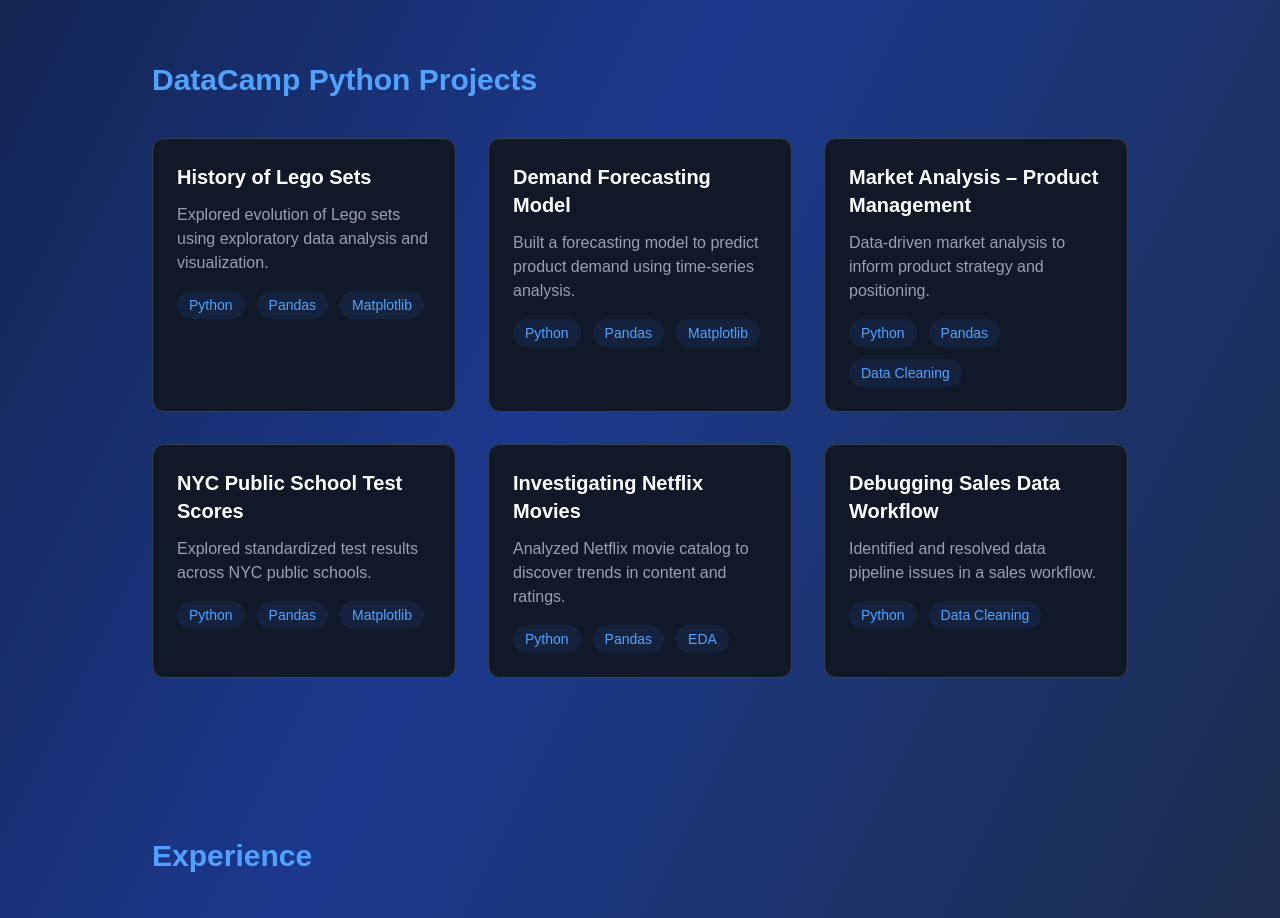
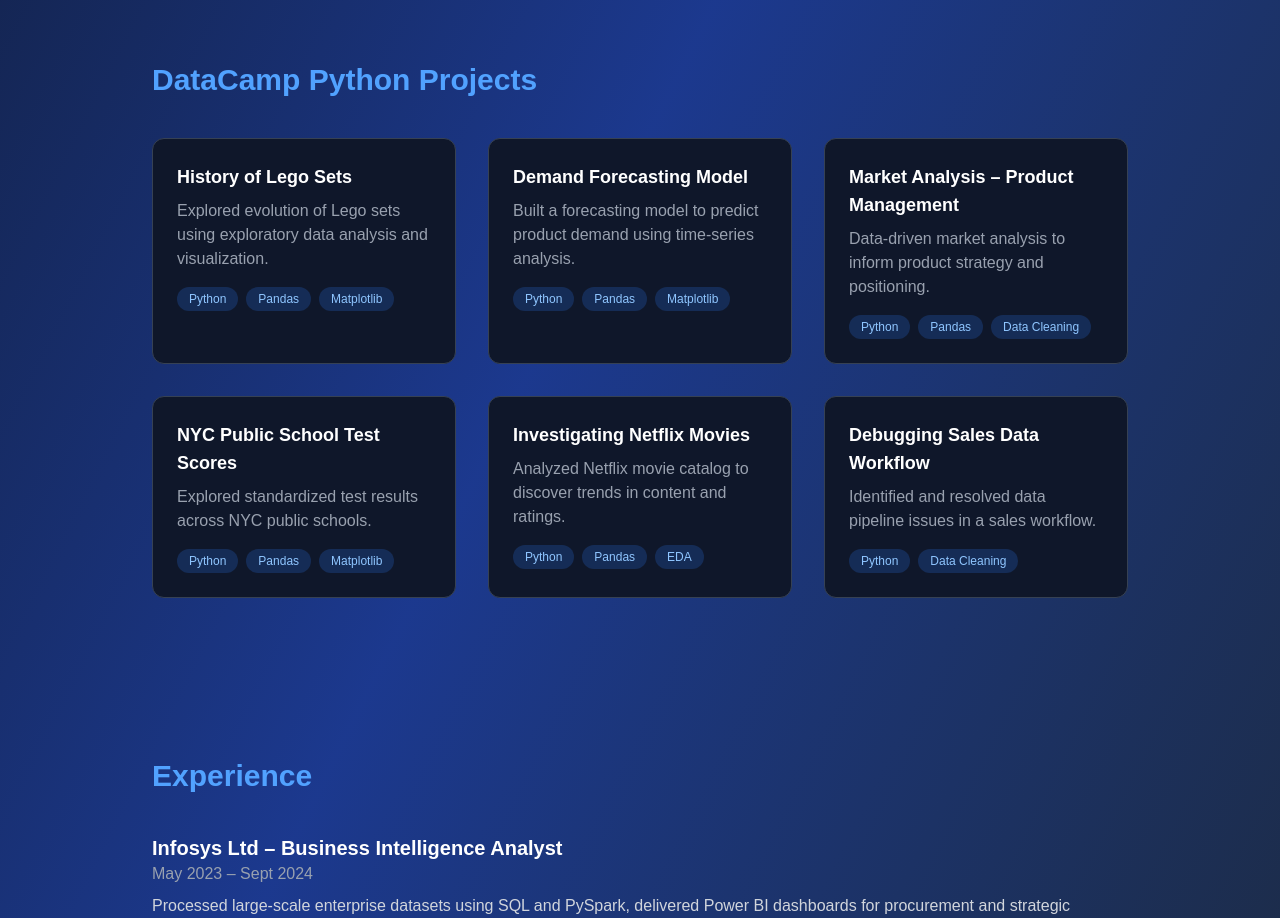
Before and after one commit to harithagm2419/haritha-portfolio_1, a Next.js app: page / in a window 1280 px wide. Shown: the part 1120-2038 px from the top of the page. Built offline with nearby package versions, Linux system fonts and the light colour scheme.

Commit message:
Update page.tsx

```diff
--- a/app/page.tsx
+++ b/app/page.tsx
@@ -193,28 +193,26 @@
   return (
     <div
       onClick={() => setOpen(!open)}
-      className="cursor-pointer bg-[#111827] p-6 rounded-xl border border-gray-700 transition-all duration-300 hover:scale-105 hover:border-blue-500"
+      className="bg-[#0f172a] p-6 rounded-xl border border-gray-700 hover:border-blue-400 transition cursor-pointer"
     >
-      <h3 className="text-xl font-semibold text-white mb-3">
-        {title}
-      </h3>
+      <h3 className="text-white font-semibold text-lg">{title}</h3>
 
-      <p className="text-gray-400 mb-4">
-        {description}
-      </p>
+      <p className="text-gray-400 mt-2">{description}</p>
 
       {open && (
-        <div className="mt-4 border-t border-gray-700 pt-4 animate-fadeIn">
-          <p className="text-blue-400 font-medium mb-2">Approach:</p>
-          <p className="text-gray-400 text-sm">{approach}</p>
+        <div className="mt-4 pt-4 border-t border-gray-700">
+          <p className="text-gray-300 text-sm">
+            <span className="text-blue-400 font-semibold">Approach: </span>
+            {approach}
+          </p>
         </div>
       )}
 
-      <div className="flex flex-wrap gap-3 mt-4 text-sm text-blue-400">
+      <div className="flex flex-wrap gap-2 mt-4">
         {tech.map((item: string, index: number) => (
           <span
             key={index}
-            className="bg-blue-500/10 px-3 py-1 rounded-full"
+            className="text-xs bg-blue-500/20 text-blue-300 px-3 py-1 rounded-full"
           >
             {item}
           </span>
```
